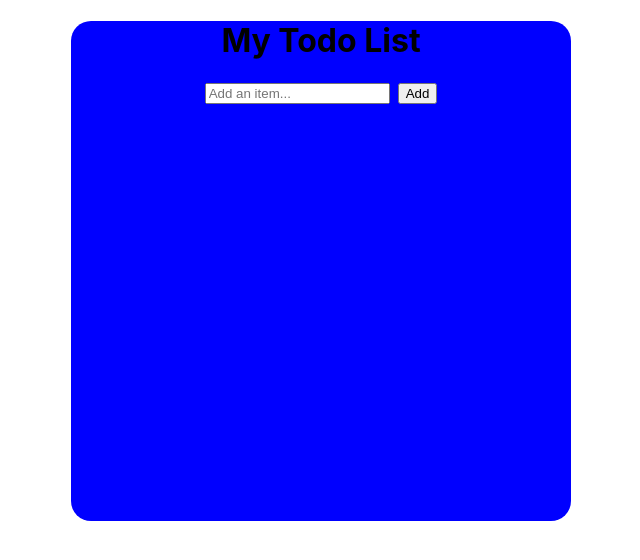
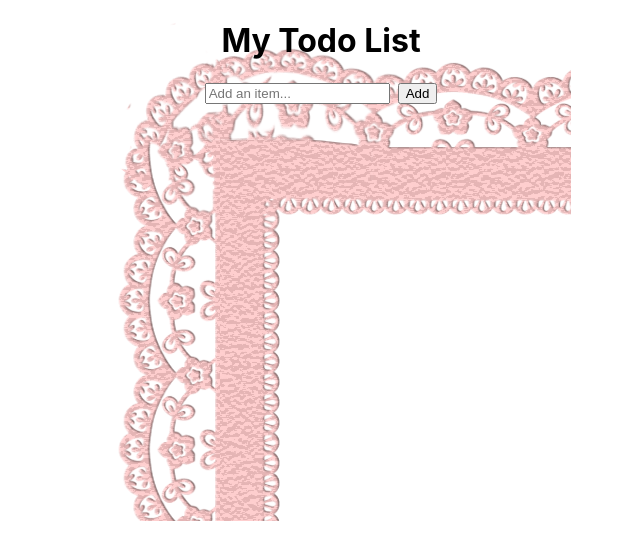
Before and after one commit to yasmins021/react-list, a React (Create React App) app: page / in a window 1280 px wide. Shown: the top 560 px of the page, without its empty margins (319-959 px from the left). Built offline with nearby package versions, Linux system fonts and the light colour scheme.

Commit message:
Update App.css

```diff
--- a/src/App.css
+++ b/src/App.css
@@ -1,11 +1,11 @@
 .App {
   text-align: center;
   margin: 0 auto;
-  background-color: blue;
+  background-image: url("lace.png");
   border-radius: 20px;
   height: 500px;
   width: 500px;
- border-image: url("lace.png");
+
 }
 
 
```
